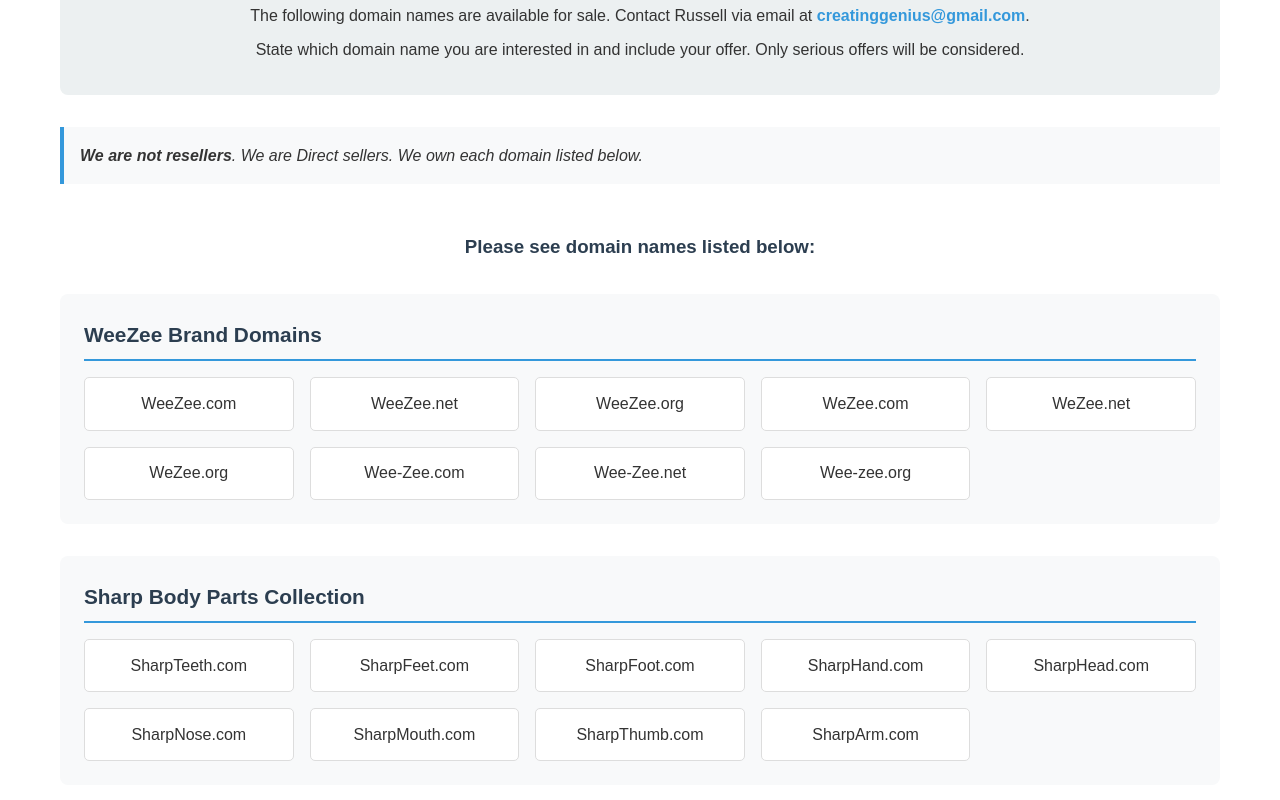
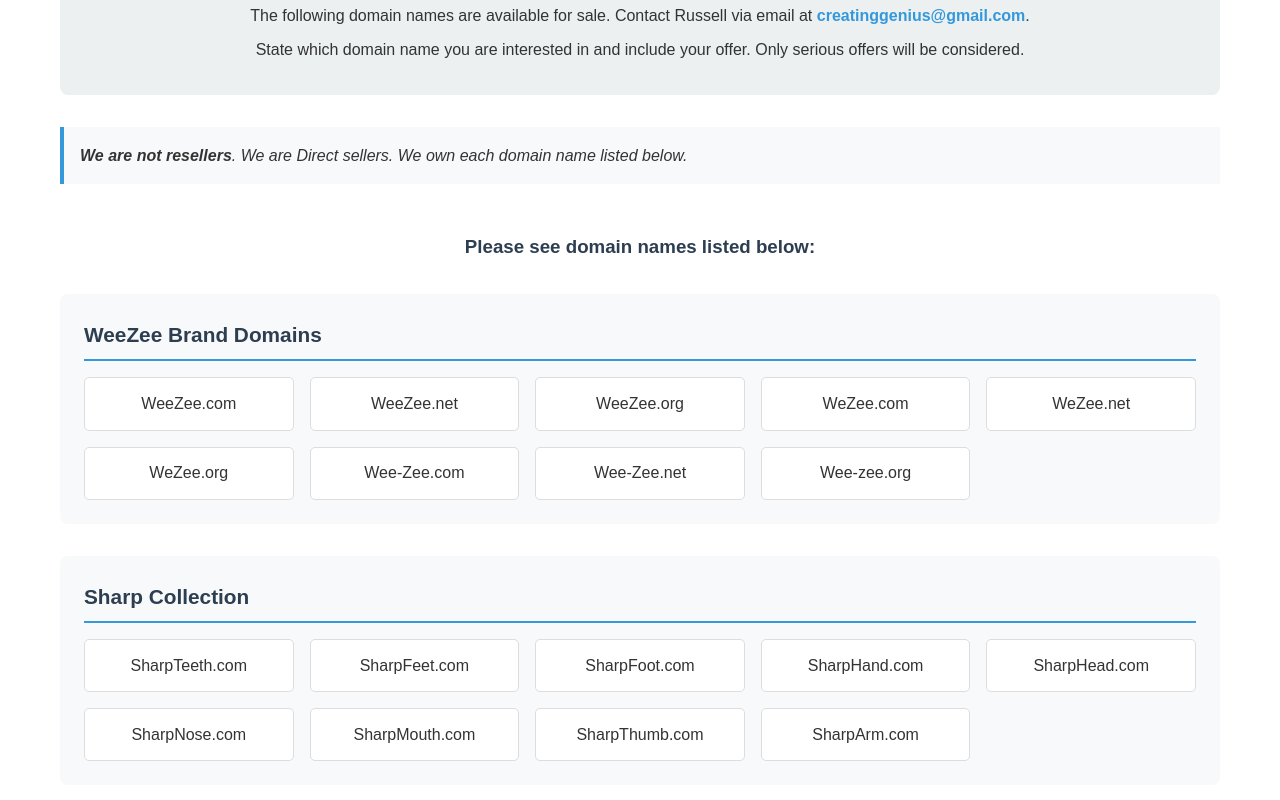
Before and after one commit to RussellKirkwood/marketingplay, a plain HTML site: page index.html in a window 1280 px wide. Shown: the part 504-1304 px from the top of the page. Drawn offline with Linux system fonts and the light colour scheme.

Commit message:
Update index.html

```diff
--- a/index.html
+++ b/index.html
@@ -266,7 +266,7 @@
                 </div>
 
                 <div class="disclaimer">
-                    <p><strong>We are not resellers</strong>. We are Direct sellers. We own each domain listed below.</p>
+                    <p><strong>We are not resellers</strong>. We are Direct sellers. We own each domain name listed below.</p>
                 </div>
 
                 <div class="domain-section">
@@ -288,7 +288,7 @@
                     </div>
 
                     <div class="domain-category">
-                        <h3>Sharp Body Parts Collection</h3>
+                        <h3>Sharp Collection</h3>
                         <div class="domain-list">
                             <div class="domain-item">SharpTeeth.com</div>
                             <div class="domain-item">SharpFeet.com</div>
```
